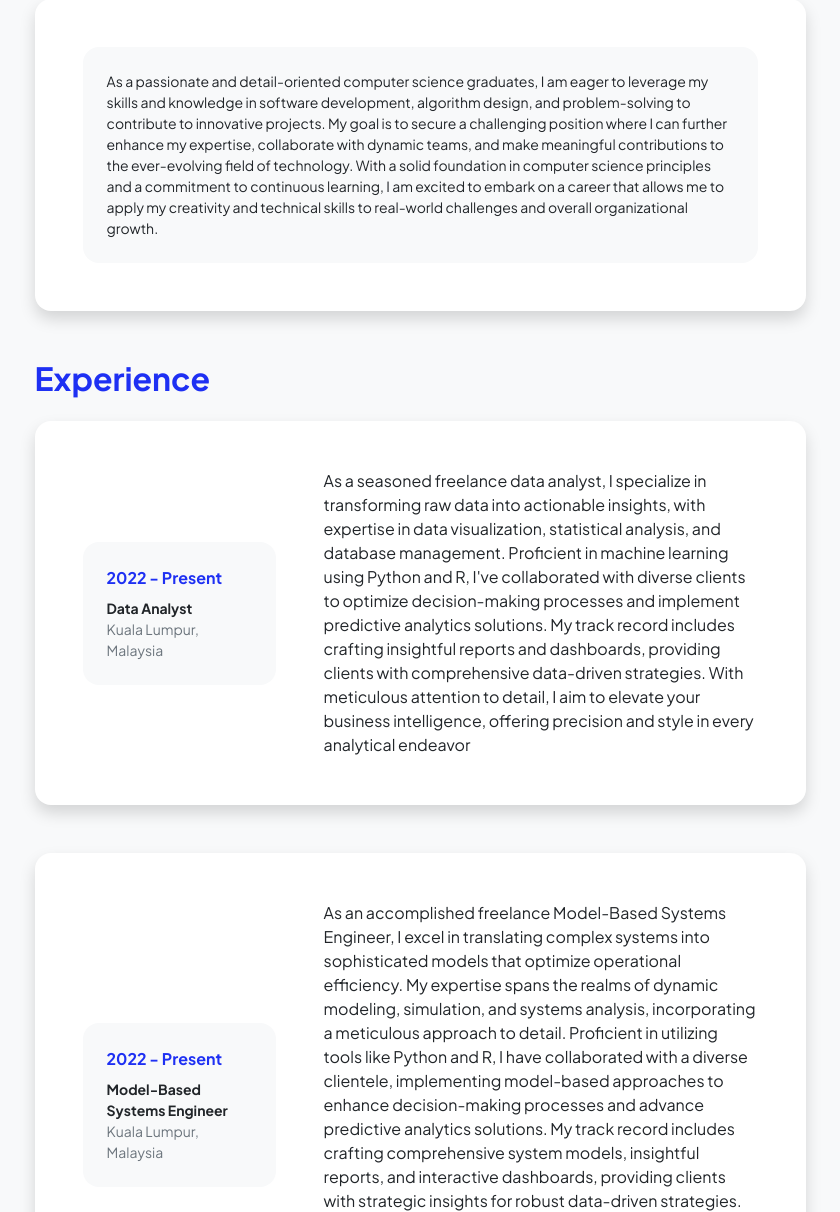
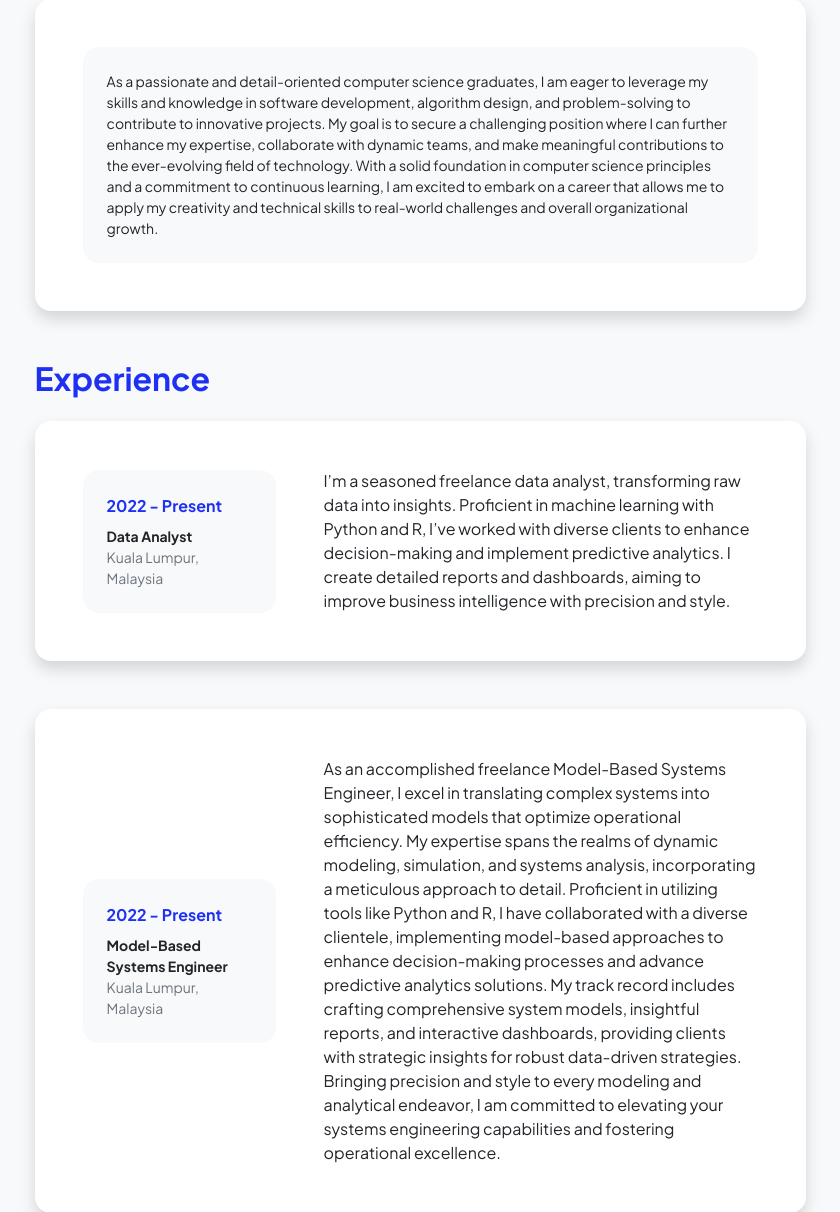
Before and after one commit to msolehab/SKIG3013_Assigment2, a Flask app: page /resumeNuar in a window 1280 px wide. Shown: the part 954-2166 px from the top of the page, without its empty margins (220-1060 px from the left). Run offline with Flask 3, Linux system fonts and the light colour scheme; some libraries are stand-ins or nearby versions.

Commit message:
Updating routing to all html page and debugging

```diff
--- a/app.py
+++ b/app.py
@@ -34,5 +34,9 @@ def hobbynuar():
 def resumesoleh():
     return render_template('resumeSoleh.html')
 
+@app.route('/hobbySoleh') #to Anuar resume
+def hobbysoleh():
+    return render_template('hobbySoleh.html')
+
 if __name__ == "__main__":
     app.run(debug=True)
--- a/templates/hobby.html
+++ b/templates/hobby.html
@@ -12,7 +12,7 @@
                     <div class="d-grid gap-3 d-sm-flex justify-content-sm-center justify-content-xxl-start mb-3">
                         <a class="btn btn-primary btn-lg px-5 py-3 me-sm-3 fs-6 fw-bolder" href="/hobbySoleh">Soleh</a>
                         <a class="btn btn-primary btn-lg px-5 py-3 me-sm-3 fs-6 fw-bolder" href="/hobby">Fadzli</a>
-                        <a class="btn btn-primary btn-lg px-5 py-3 me-sm-3 fs-6 fw-bolder" href="/hobbynuar">Anuar</a>
+                        <a class="btn btn-primary btn-lg px-5 py-3 me-sm-3 fs-6 fw-bolder" href="/hobbyNuar">Anuar</a>
                     </div>
                 </div>
             </div>
--- a/templates/hobbyAnuar.html
+++ b/templates/hobbyAnuar.html
@@ -10,7 +10,7 @@
                 <!-- Header text content-->
                 <div class="text-center text-xxl-start">
                     <div class="d-grid gap-3 d-sm-flex justify-content-sm-center justify-content-xxl-start mb-3">
-                        <a class="btn btn-primary btn-lg px-5 py-3 me-sm-3 fs-6 fw-bolder" href="/resume">Soleh</a>
+                        <a class="btn btn-primary btn-lg px-5 py-3 me-sm-3 fs-6 fw-bolder" href="/hobbySoleh">Soleh</a>
                         <a class="btn btn-primary btn-lg px-5 py-3 me-sm-3 fs-6 fw-bolder" href="/hobby">Fadzli</a>
                         <a class="btn btn-primary btn-lg px-5 py-3 me-sm-3 fs-6 fw-bolder" href="/hobbyNuar">Anuar</a>
                     </div>
--- a/templates/hobbySoleh.html
+++ b/templates/hobbySoleh.html
@@ -12,7 +12,7 @@
                     <div class="d-grid gap-3 d-sm-flex justify-content-sm-center justify-content-xxl-start mb-3">
                         <a class="btn btn-primary btn-lg px-5 py-3 me-sm-3 fs-6 fw-bolder" href="/hobbySoleh">Soleh</a>
                         <a class="btn btn-primary btn-lg px-5 py-3 me-sm-3 fs-6 fw-bolder" href="/hobby">Fadzli</a>
-                        <a class="btn btn-primary btn-lg px-5 py-3 me-sm-3 fs-6 fw-bolder" href="/hobbynuar">Anuar</a>
+                        <a class="btn btn-primary btn-lg px-5 py-3 me-sm-3 fs-6 fw-bolder" href="/hobbyNuar">Anuar</a>
                     </div>
                 </div>
             </div>
--- a/templates/resumeAnuar.html
+++ b/templates/resumeAnuar.html
@@ -98,14 +98,10 @@
                                 </div>
                                 <div class="col-lg-8">
                                     <div>
-                                        As a seasoned freelance data analyst, I specialize in transforming raw data into
-                                        actionable insights, with expertise in data visualization, statistical analysis,
-                                        and database management. Proficient in machine learning using Python and R, I've
-                                        collaborated with diverse clients to optimize decision-making processes and implement
-                                        predictive analytics solutions. My track record includes crafting insightful reports
-                                        and dashboards, providing clients with comprehensive data-driven strategies. With
-                                        meticulous attention to detail, I aim to elevate your business intelligence, offering
-                                        precision and style in every analytical endeavor
+                                        I’m a seasoned freelance data analyst, transforming raw data into insights. Proficient in machine
+                                        learning with Python and R, I’ve worked with diverse clients to enhance decision-making and implement
+                                        predictive analytics. I create detailed reports and dashboards, aiming to improve business intelligence
+                                        with precision and style.
                                     </div>
                                 </div>
                             </div>
```
